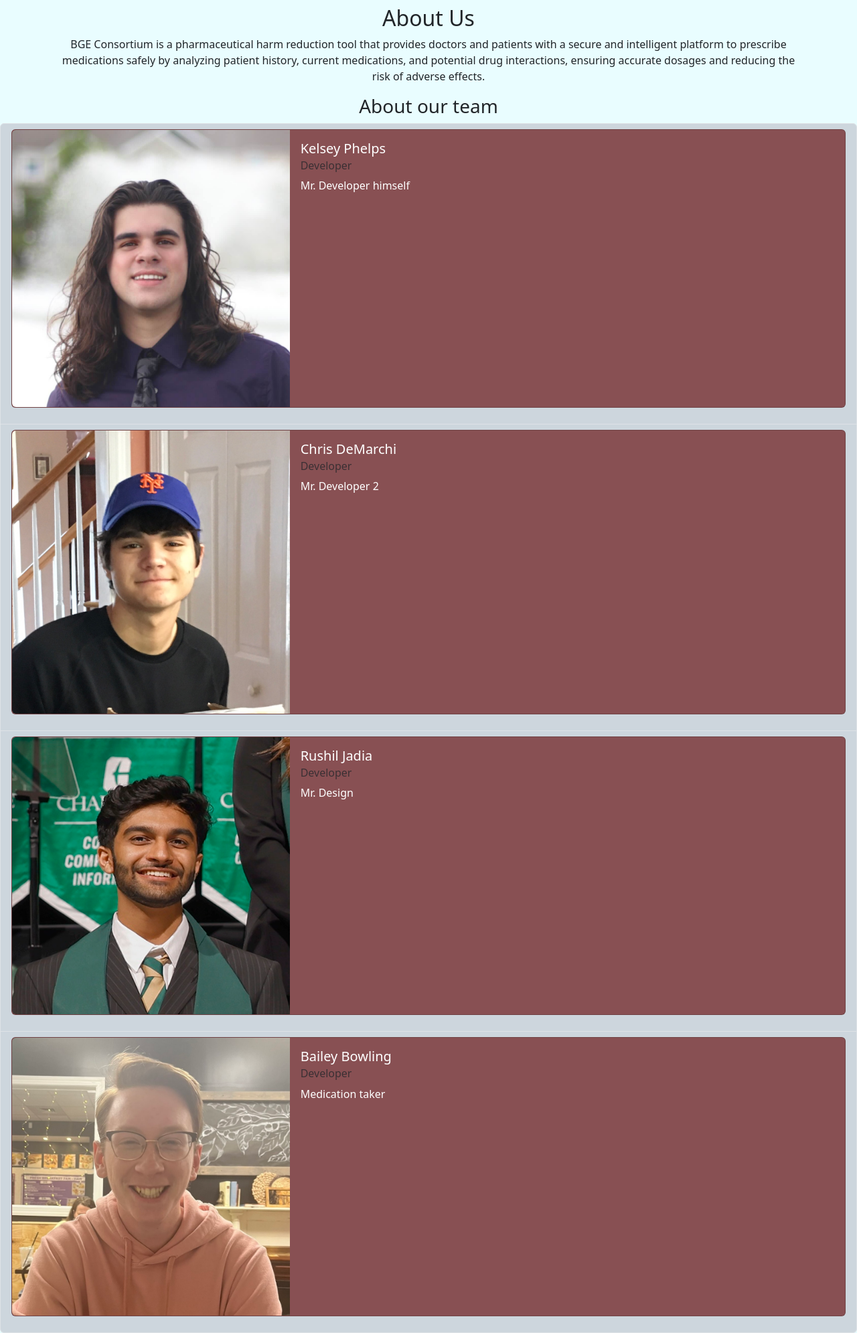
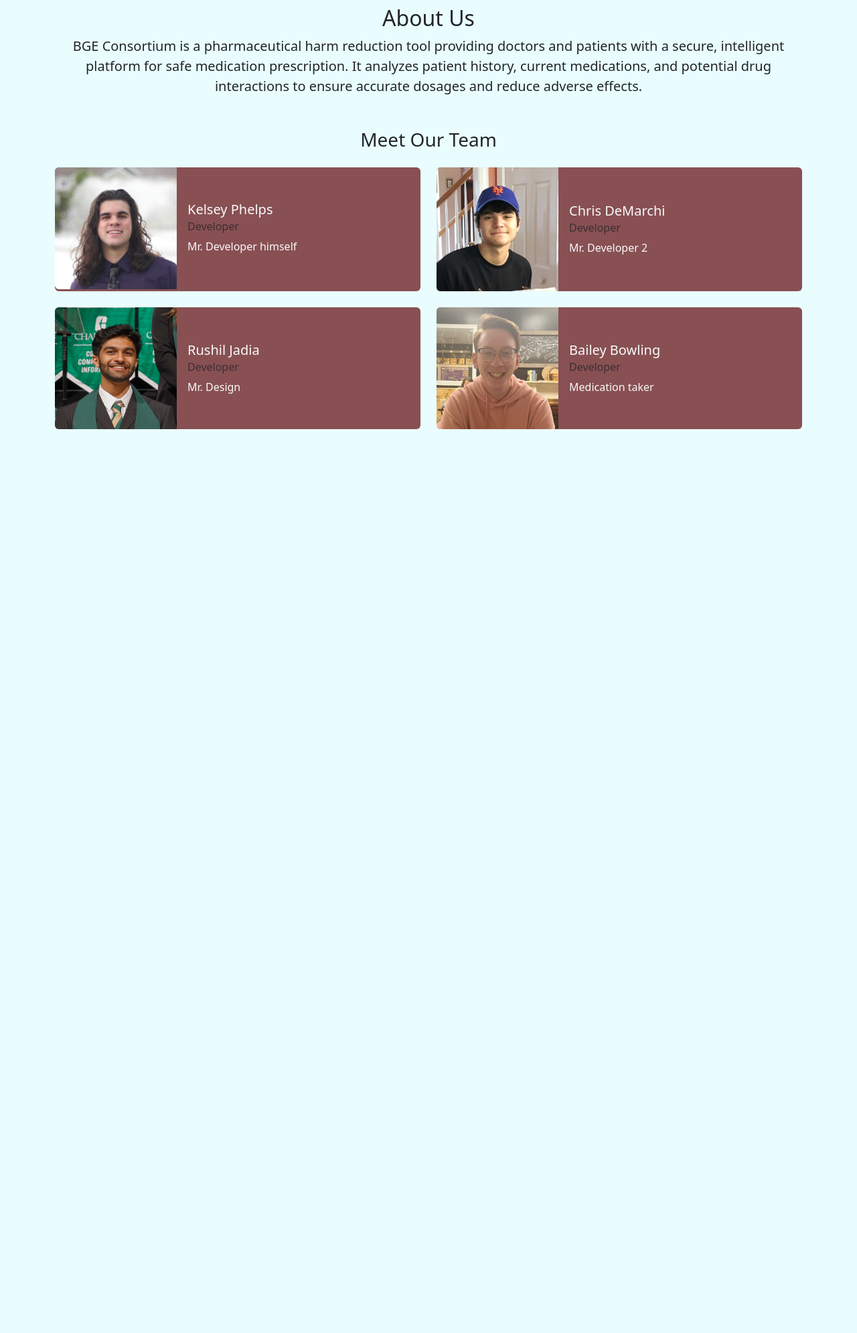
Before and after one commit to kaphelps33/BGE, a Flask app: page /about in a window 1280 px wide. Shown: the part 66-2057 px from the top of the page at 67% size. After the commit the page ends 707 px from the top, so only its background shows below. Run offline with Flask 3, Linux system fonts and the light colour scheme; some libraries are stand-ins or nearby versions.

Commit message:
Update about.html

```diff
--- a/app/templates/about.html
+++ b/app/templates/about.html
@@ -4,32 +4,23 @@
 <section class="jumbotron text-center">
   <div class="container">
     <h2 class="jumbotron-heading">About Us</h2>
-    <p class="align-items-center">BGE Consortium is a pharmaceutical harm reduction tool that
-      provides doctors and patients with a secure and
-      intelligent platform to prescribe medications safely by analyzing patient history, current medications, and
-      potential
-      drug interactions, ensuring accurate dosages and reducing the risk of adverse effects.</p>
+    <p class="lead">BGE Consortium is a pharmaceutical harm reduction tool providing doctors and patients with a secure, intelligent platform for safe medication prescription. It analyzes patient history, current medications, and potential drug interactions to ensure accurate dosages and reduce adverse effects.</p>
   </div>
 </section>
 
-<section class="jumbotron">
-  <h3 class="text-center">About our team</h3>
+<section class="container my-5">
+  <h3 class="text-center mb-4">Meet Our Team</h3>
 
-  <ul class="list-group">
-    <!-- <img src="{{url_for('static', filename='Chris_Profile.jpg')}}" alt="Kelsey Profile" class="img-fluid"
-      style="height: 300px; width: 300px;"> -->
-
-
+  <div class="row row-cols-1 row-cols-md-2 g-4">
     <!-- Kelsey Card -->
-    <li class="list-group-item" style="background-color: #cdd6dd;">
-      <div class="card mb-3 w-100" style="color: white; background-color: #885053;">
+    <div class="col">
+      <div class="card h-100 border-0" style="background-color: #885053;">
         <div class="row g-0">
           <div class="col-md-4">
-            <img src="{{url_for('static', filename='images/Kelsey_Profile.jpg')}}" class="img-fluid rounded-start"
-              alt="Kelsey Profile">
+            <img src="{{ url_for('static', filename='images/Kelsey_Profile.jpg') }}" class="img-fluid rounded-start" alt="Kelsey Profile">
           </div>
-          <div class="col-md-8">
-            <div class="card-body">
+          <div class="col-md-8 d-flex align-items-center">
+            <div class="card-body text-light">
               <h5 class="card-title">Kelsey Phelps</h5>
               <h6 class="card-subtitle mb-2 text-muted">Developer</h6>
               <p class="card-text">Mr. Developer himself</p>
@@ -37,18 +28,17 @@
           </div>
         </div>
       </div>
-    </li>
+    </div>
 
     <!-- Chris Card -->
-    <li class="list-group-item" style="background-color: #cdd6dd;">
-      <div class="card mb-3 w-100" style="color: white; background-color: #885053;">
+    <div class="col">
+      <div class="card h-100 border-0" style="background-color: #885053;">
         <div class="row g-0">
           <div class="col-md-4">
-            <img src="{{url_for('static', filename='images/Chris_Profile.jpg')}}" class="img-fluid rounded-start"
-              alt="Chris Profile">
+            <img src="{{ url_for('static', filename='images/Chris_Profile.jpg') }}" class="img-fluid rounded-start" alt="Chris Profile">
           </div>
-          <div class="col-md-8">
-            <div class="card-body">
+          <div class="col-md-8 d-flex align-items-center">
+            <div class="card-body text-light">
               <h5 class="card-title">Chris DeMarchi</h5>
               <h6 class="card-subtitle mb-2 text-muted">Developer</h6>
               <p class="card-text">Mr. Developer 2</p>
@@ -56,18 +46,17 @@
           </div>
         </div>
       </div>
-    </li>
+    </div>
 
     <!-- Rushil Card -->
-    <li class="list-group-item" style="background-color: #cdd6dd;">
-      <div class="card mb-3 w-100" style="color: white; background-color: #885053;">
+    <div class="col">
+      <div class="card h-100 border-0" style="background-color: #885053;">
         <div class="row g-0">
           <div class="col-md-4">
-            <img src="{{url_for('static', filename='images/Rushil_Profile.jpg')}}" class="img-fluid rounded-start"
-              alt="Rushil Profile">
+            <img src="{{ url_for('static', filename='images/Rushil_Profile.jpg') }}" class="img-fluid rounded-start" alt="Rushil Profile">
           </div>
-          <div class="col-md-8">
-            <div class="card-body">
+          <div class="col-md-8 d-flex align-items-center">
+            <div class="card-body text-light">
               <h5 class="card-title">Rushil Jadia</h5>
               <h6 class="card-subtitle mb-2 text-muted">Developer</h6>
               <p class="card-text">Mr. Design</p>
@@ -75,18 +64,17 @@
           </div>
         </div>
       </div>
-    </li>
+    </div>
 
     <!-- Bailey Card -->
-    <li class="list-group-item" style="background-color: #cdd6dd;">
-      <div class="card mb-3 w-100" style="color: white; background-color: #885053;">
+    <div class="col">
+      <div class="card h-100 border-0" style="background-color: #885053;">
         <div class="row g-0">
           <div class="col-md-4">
-            <img src="{{url_for('static', filename='images/Bailey_Profile.jpg')}}" class="img-fluid rounded-start"
-              alt="Bailey Profile">
+            <img src="{{ url_for('static', filename='images/Bailey_Profile.jpg') }}" class="img-fluid rounded-start" alt="Bailey Profile">
           </div>
-          <div class="col-md-8">
-            <div class="card-body">
+          <div class="col-md-8 d-flex align-items-center">
+            <div class="card-body text-light">
               <h5 class="card-title">Bailey Bowling</h5>
               <h6 class="card-subtitle mb-2 text-muted">Developer</h6>
               <p class="card-text">Medication taker</p>
@@ -94,7 +82,7 @@
           </div>
         </div>
       </div>
-    </li>
-  </ul>
+    </div>
+  </div>
 </section>
 {% endblock %}
```
